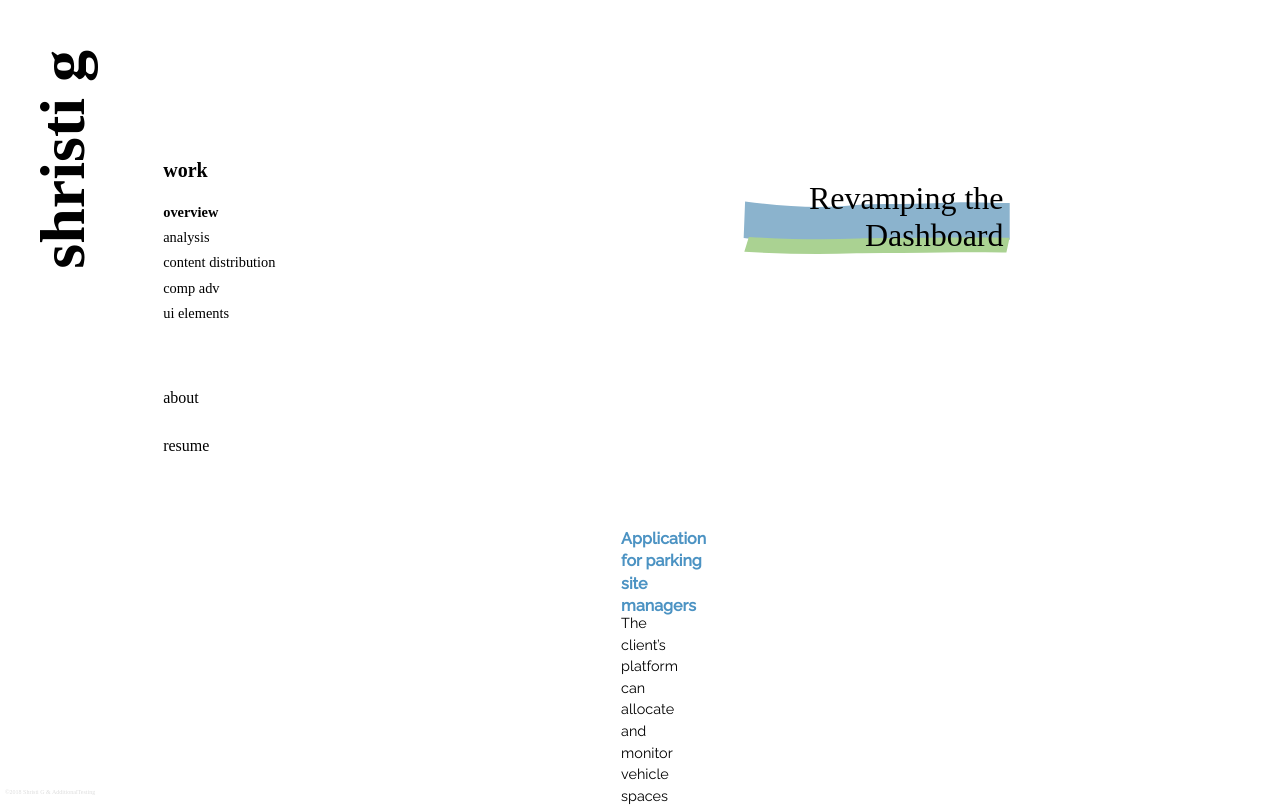
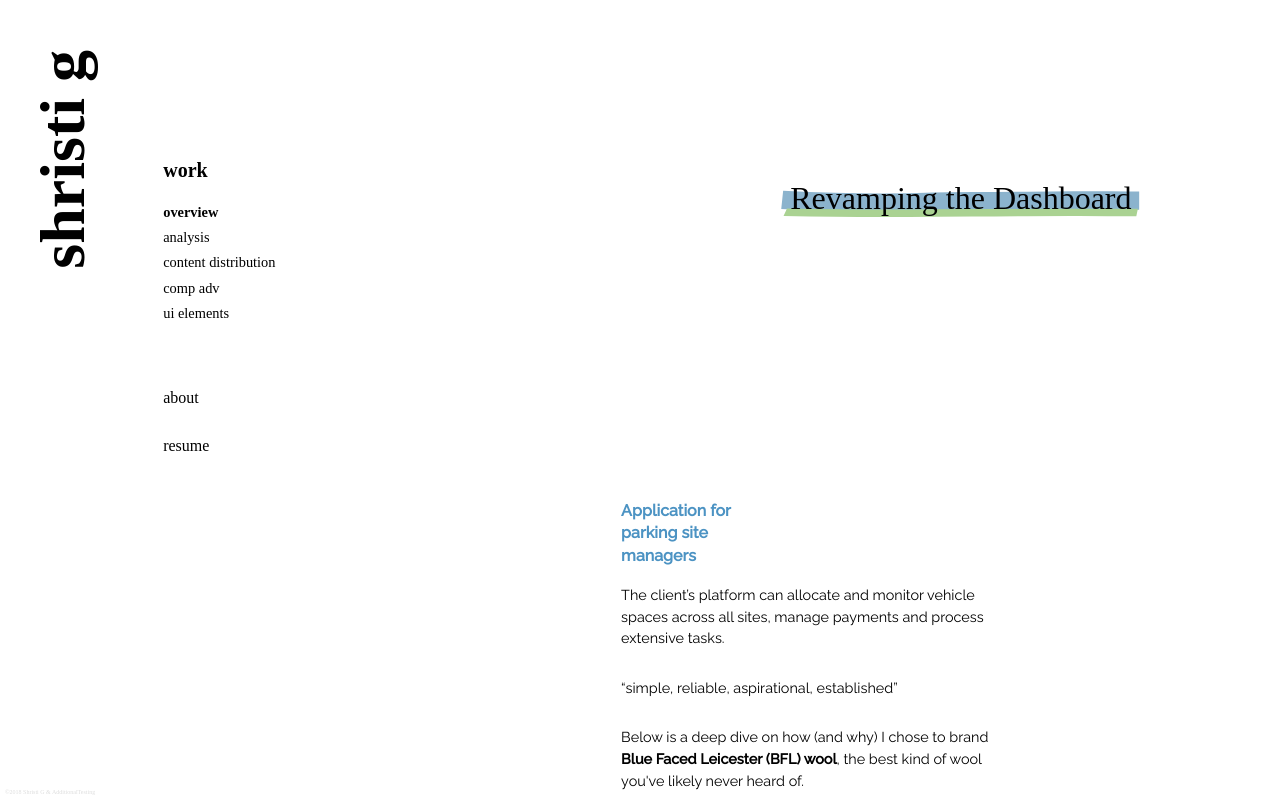
Before and after one commit to 1shristi/1shristi.github.io, a plain HTML site: page project1.html in a window 1280 px wide. Shown: the top 807 px of the page. Drawn offline with Linux system fonts and the light colour scheme.

Commit message:
Remove old overview css

```diff
--- a/css/base1.css
+++ b/css/base1.css
@@ -279,13 +279,6 @@ nav a:hover {
   align-self: center;
 }
 
-#overview {
-  display: flex;
-  flex-direction: row;
-  flex-wrap: wrap;
-  justify-content: space-between;
-}
-
 #overview img {
   width: 100%;
   object-fit: contain;
```
